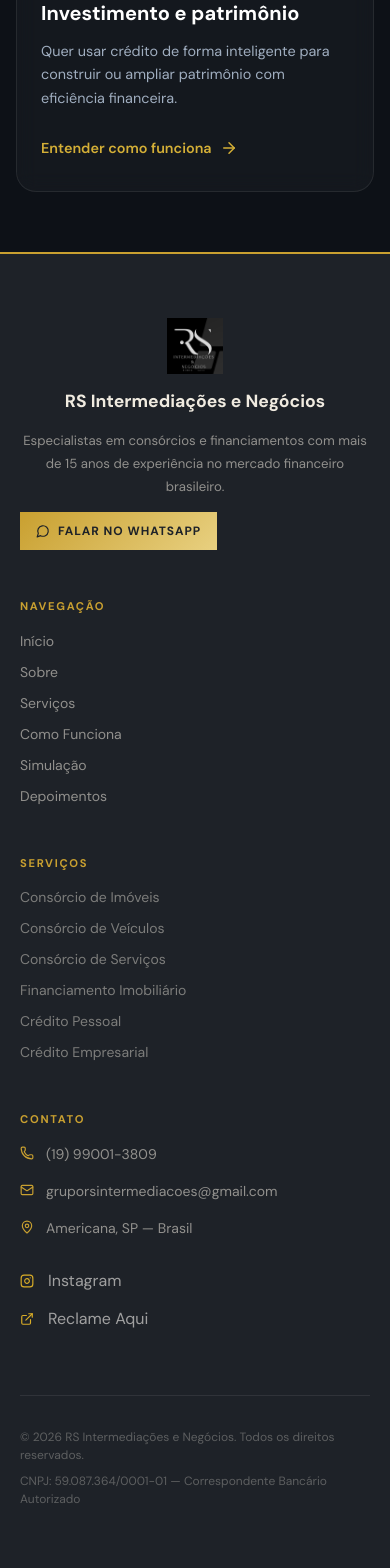
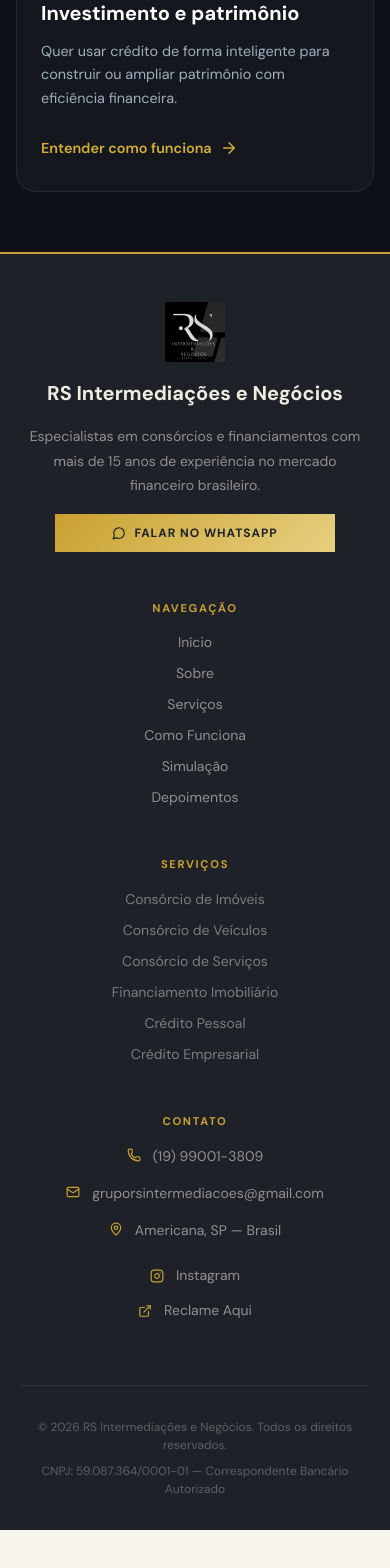
Before and after one commit to Clara2808Duarte/RSronnyRS, a React (Vite) app: page / in a window 390 px wide. Shown: the part 2507-4075 px from the top of the page. After the commit the page ends 4037 px from the top, so only its background shows below. Built offline with nearby package versions, Linux system fonts and the light colour scheme; a web font is replaced by a local one.

Commit message:
Responsividade

```diff
--- a/src/app/components/Footer.css
+++ b/src/app/components/Footer.css
@@ -1,6 +1,6 @@
 .footer {
-  background: #1E2228;
-  border-top: 2px solid #C9A030;
+  background: #1e2228;
+  border-top: 2px solid #c9a030;
 }
 
 .footer__container {
@@ -9,12 +9,7 @@
   padding: 4rem 1.25rem;
 }
 
-@media (min-width: 1024px) {
-  .footer__container {
-    padding: 4rem 2.5rem;
-  }
-}
-
+/* GRID PRINCIPAL */
 .footer__grid {
   display: grid;
   grid-template-columns: 1fr;
@@ -22,39 +17,27 @@
   margin-bottom: 4rem;
 }
 
-@media (min-width: 640px) {
-  .footer__grid {
-    grid-template-columns: 1fr 1fr;
-  }
-}
-
-@media (min-width: 1024px) {
-  .footer__grid {
-    grid-template-columns: 2fr 1fr 1fr 1fr;
-  }
-}
-
+/* BRANDING & LOGO */
 .footer__brand {
   display: flex;
   flex-direction: column;
   gap: 1rem;
-  align-items: flex-start; /* Garante alinhamento dos itens à esquerda */
+  align-items: flex-start;
 }
 
-/* LOGO CORRIGIDA E PROPORCIONAL */
 .footer__logo {
-  height: 4.5rem;          /* Altura fixa e bem proporcional */
-  width: auto;             /* Ajusta a largura automaticamente sem distorcer */
-  max-width: 180px;        /* Evita que fique gigante em telas grandes */
-  object-fit: contain;     /* Preserva a proporção exata da imagem */
+  height: 4.5rem;
+  width: auto;
+  max-width: 180px;
+  object-fit: contain;
   display: block;
 }
 
 .footer__ladologo {
   font-size: 1.25rem;
   font-weight: 700;
-  color: #F0EBE0;
-  font-family: 'DM Sans', sans-serif;
+  color: #f0ebe0;
+  font-family: "DM Sans", sans-serif;
   margin: 0;
 }
 
@@ -62,49 +45,12 @@
   font-size: 0.875rem;
   line-height: 1.75;
   color: rgba(240, 235, 224, 0.55);
-  font-family: 'DM Sans', sans-serif;
-  max-width: 320px;       /* Mantém a largura do texto agradável para leitura */
+  font-family: "DM Sans", sans-serif;
+  max-width: 320px;
   margin: 0;
 }
 
-
-/* ==========================================================================
-   RESPONSIVIDADE (MEDIA QUERIES)
-   ========================================================================== */
-
-/* Tablets e notebooks pequenos (até 1024px) */
-@media (max-width: 1024px) {
-  .footer__logo {
-    height: 4rem;
-  }
-
-  .footer__ladologo {
-    font-size: 1.15rem;
-  }
-}
-
-/* Celulares (até 640px) */
-@media (max-width: 640px) {
-  .footer__brand {
-    gap: 0.875rem;
-    align-items: center;   /* Centraliza a marca no rodapé no celular (se desejado) */
-    text-align: center;
-  }
-
-  .footer__logo {
-    height: 3.5rem;
-  }
-
-  .footer__ladologo {
-    font-size: 1.1rem;
-  }
-
-  .footer__tagline {
-    font-size: 0.825rem;
-    max-width: 100%;       /* Ocupa a largura disponível no mobile */
-  }
-}
-
+/* BOTÃO WHATSAPP */
 .footer__whatsapp-btn {
   display: inline-flex;
   align-items: center;
@@ -115,9 +61,9 @@
   letter-spacing: 0.08em;
   text-transform: uppercase;
   text-decoration: none;
-  color: #1E2228;
-  background: linear-gradient(135deg, #C9A030, #E8D080);
-  font-family: 'DM Sans', sans-serif;
+  color: #1e2228;
+  background: linear-gradient(135deg, #c9a030, #e8d080);
+  font-family: "DM Sans", sans-serif;
   transition: filter 0.2s ease;
   align-self: flex-start;
 }
@@ -126,6 +72,7 @@
   filter: brightness(1.08);
 }
 
+/* SEÇÕES DO FOOTER */
 .footer__section {
   display: flex;
   flex-direction: column;
@@ -137,8 +84,8 @@
   font-weight: 700;
   letter-spacing: 0.15em;
   text-transform: uppercase;
-  color: #C9A030;
-  font-family: 'DM Sans', sans-serif;
+  color: #c9a030;
+  font-family: "DM Sans", sans-serif;
 }
 
 .footer__links {
@@ -151,18 +98,18 @@
   font-size: 0.875rem;
   color: rgba(240, 235, 224, 0.55);
   text-decoration: none;
-  font-family: 'DM Sans', sans-serif;
+  font-family: "DM Sans", sans-serif;
   transition: color 0.2s ease;
 }
 
 .footer__link:hover {
-  color: #F0EBE0;
+  color: #f0ebe0;
 }
 
 .footer__service {
   font-size: 0.875rem;
   color: rgba(240, 235, 224, 0.45);
-  font-family: 'DM Sans', sans-serif;
+  font-family: "DM Sans", sans-serif;
 }
 
 .footer__contact-list {
@@ -178,7 +125,7 @@
 }
 
 .footer__contact-icon {
-  color: #C9A030;
+  color: #c9a030;
   flex-shrink: 0;
   margin-top: 2px;
 }
@@ -186,9 +133,73 @@
 .footer__contact-text {
   font-size: 0.875rem;
   color: rgba(240, 235, 224, 0.55);
-  font-family: 'DM Sans', sans-serif;
+  font-family: "DM Sans", sans-serif;
 }
 
+/* REDES SOCIAIS E AVALIAÇÃO */
+.footer__social-links {
+  display: flex;
+  flex-direction: column;
+  gap: 0.875rem;
+  margin-top: 0.5rem;
+}
+
+.footer__social-link {
+  display: flex;
+  align-items: center;
+  gap: 0.75rem;
+  color: rgba(240, 235, 224, 0.55);
+  text-decoration: none;
+  font-size: 0.875rem;
+  font-family: "DM Sans", sans-serif;
+  transition: color 0.2s ease;
+}
+
+.footer__social-link svg {
+  color: #c9a030;
+  flex-shrink: 0;
+}
+
+.footer__social-link:hover {
+  color: #f0ebe0;
+}
+
+/* BOTÃO AVALIAR NO GOOGLE */
+.footer__google-review-btn {
+  display: inline-flex;
+  align-items: center;
+  gap: 0.5rem;
+  margin-top: 0.25rem;
+  padding: 0.5rem 0.875rem;
+  background-color: rgba(201, 160, 48, 0.1);
+  border: 1px solid #c9a030;
+  border-radius: 4px;
+  color: #c9a030;
+  font-size: 0.85rem;
+  font-weight: 600;
+  font-family: "DM Sans", sans-serif;
+  text-decoration: none;
+  transition: all 0.3s ease;
+  width: fit-content;
+}
+
+.footer__google-review-btn:hover {
+  background-color: #c9a030;
+  color: #1e2228;
+  transform: translateY(-2px);
+  box-shadow: 0 4px 12px rgba(201, 160, 48, 0.25);
+}
+
+.footer__star-icon {
+  fill: #c9a030;
+  transition: fill 0.3s ease;
+}
+
+.footer__google-review-btn:hover .footer__star-icon {
+  fill: #1e2228;
+}
+
+/* RODAPÉ INFERIOR (COPYRIGHT) */
 .footer__bottom {
   padding-top: 2rem;
   border-top: 1px solid rgba(255, 255, 255, 0.08);
@@ -197,77 +208,84 @@
   gap: 0.5rem;
   align-items: center;
   justify-content: space-between;
-}
-
-@media (min-width: 640px) {
-  .footer__bottom {
-    flex-direction: row;
-  }
+  text-align: center;
 }
 
 .footer__copy {
   font-size: 0.75rem;
   color: rgba(240, 235, 224, 0.3);
-  font-family: 'DM Sans', sans-serif;
+  font-family: "DM Sans", sans-serif;
 }
 
-.footer__social-links {
-  display: flex;
-  flex-direction: column;
-  gap: 14px;
-  margin-top: 14px;
+/* ==========================================================================
+   RESPONSIVIDADE (MEDIA QUERIES)
+   ========================================================================== */
+
+/* Tablets em diante (min-width: 640px) */
+@media (min-width: 640px) {
+  .footer__grid {
+    grid-template-columns: 1fr 1fr;
+  }
+
+  .footer__bottom {
+    flex-direction: row;
+    text-align: left;
+  }
 }
 
-.footer__social-link {
-  display: flex;
-  align-items: center;
-  gap: 14px;
-  color: #a0a0a0;
-  text-decoration: none;
-  font-size: 16px;
-  line-height: 1.5;
-  transition: color 0.2s ease;
+/* Desktops e Monitores (min-width: 1024px) */
+@media (min-width: 1024px) {
+  .footer__container {
+    padding: 4rem 2.5rem;
+  }
+
+  .footer__grid {
+    grid-template-columns: 2fr 1fr 1fr 1fr;
+  }
 }
 
-.footer__social-link svg {
-  color: #d9ad27;
-  flex-shrink: 0;
+/* Ajuste específico para Telas Pequenas/Telemóveis (max-width: 640px) */
+@media (max-width: 640px) {
+  .footer__container {
+    padding: 3rem 1.25rem 2rem;
+  }
+
+  .footer__brand {
+    align-items: center;
+    text-align: center;
+  }
+
+  .footer__logo {
+    height: 3.75rem;
+  }
+
+  .footer__tagline {
+    max-width: 100%;
+  }
+
+  .footer__whatsapp-btn {
+    align-self: center;
+    width: 100%;
+    max-width: 280px;
+    justify-content: center;
+  }
+
+  .footer__section {
+    align-items: center;
+    text-align: center;
+  }
+
+  .footer__contact-item {
+    justify-content: center;
+  }
+
+  .footer__social-links {
+    align-items: center;
+  }
+
+  .footer__google-review-btn {
+    width: 100%;
+    max-width: 240px;
+    justify-content: center;
+  }
 }
-
-.footer__social-link:hover {
-  color: #d9ad27;
-}
-
-/* Botão "Avaliar no Google" */
-/* .footer__google-review-btn {
-  display: inline-flex;
-  align-items: center;
-  gap: 8px;
-  margin-top: 6px;
-  padding: 8px 14px;
-  background-color: rgba(212, 175, 55, 0.1);
-  border: 1px solid #d4af37;
-  border-radius: 6px;
-  color: #d4af37;
-  font-size: 0.85rem;
-  font-weight: 600;
-  text-decoration: none;
-  transition: all 0.3s ease;
-  width: fit-content;
-}
-
-.footer__google-review-btn:hover {
-  background-color: #d4af37;
-  color: #121212;
-  transform: translateY(-2px);
-  box-shadow: 0 4px 12px rgba(212, 175, 55, 0.25);
-}
-
-.footer__star-icon {
-  fill: #d4af37;
-  transition: fill 0.3s ease;
-}
-
-.footer__google-review-btn:hover .footer__star-icon {
-  fill: #121212;
-}  */
```
